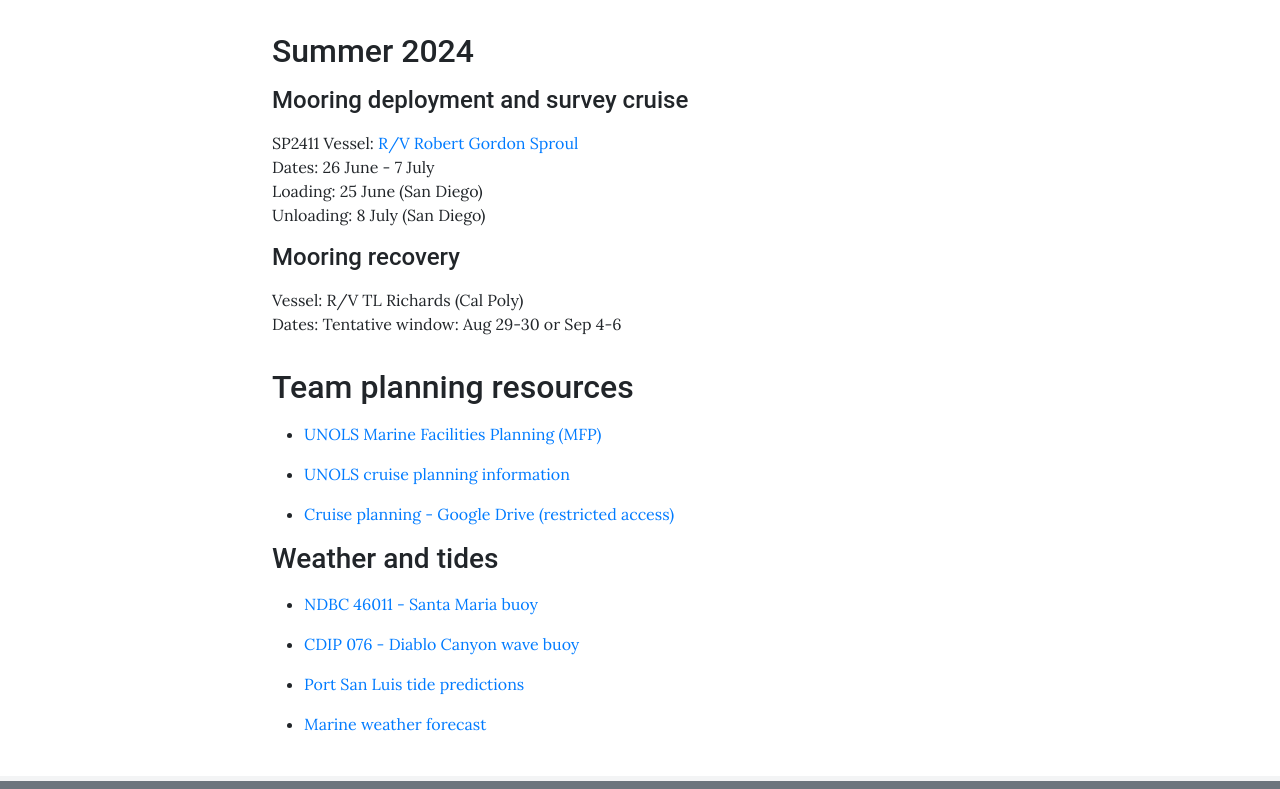
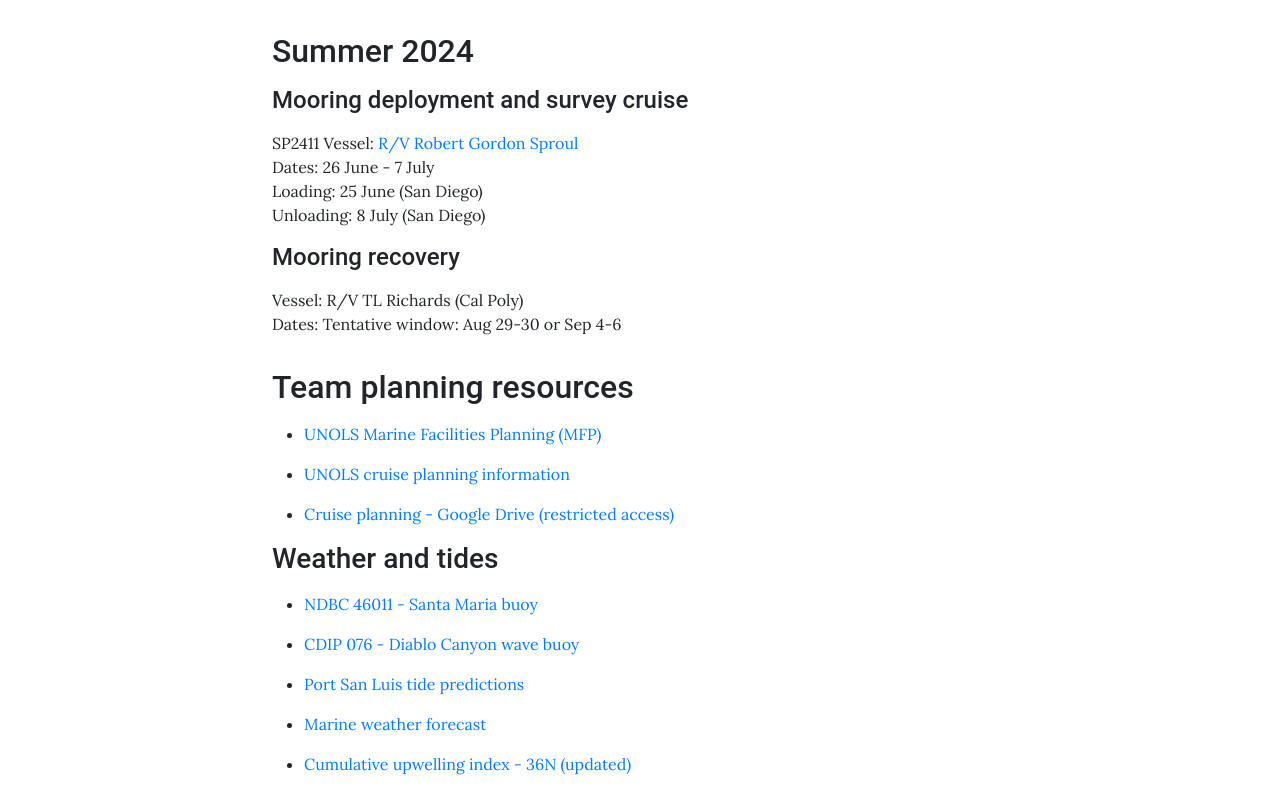
Before and after one commit to subfex/subfex.github.io, a Jekyll site: the page built from pages/cruises.md, in a window 1280 px wide. Shown: the part 308-1097 px from the top of the page. Built offline with Jekyll 4.4.1, drawn with Linux system fonts in a browser that asks for light colours; grey boxes are pictures that could not be loaded.

Commit message:
link to CUI image

```diff
--- a/pages/cruises.md
+++ b/pages/cruises.md
@@ -40,3 +40,5 @@ Dates: Tentative window: Aug 29-30 or Sep 4-6
 * [Port San Luis tide predictions](https://tidesandcurrents.noaa.gov/noaatidepredictions.html?id=9412110&units=standard&bdate=20240626&edate=20240708&timezone=LST/LDT&clock=12hour&datum=MLLW&interval=hilo&action=dailychart)
 
 * [Marine weather forecast](https://marine.weather.gov/MapClick.php?zoneid=PZZ645)
+
+* [Cumulative upwelling index - 36N (updated)](/pages/images/SLO-Bay-SST-labeled.png)
```
